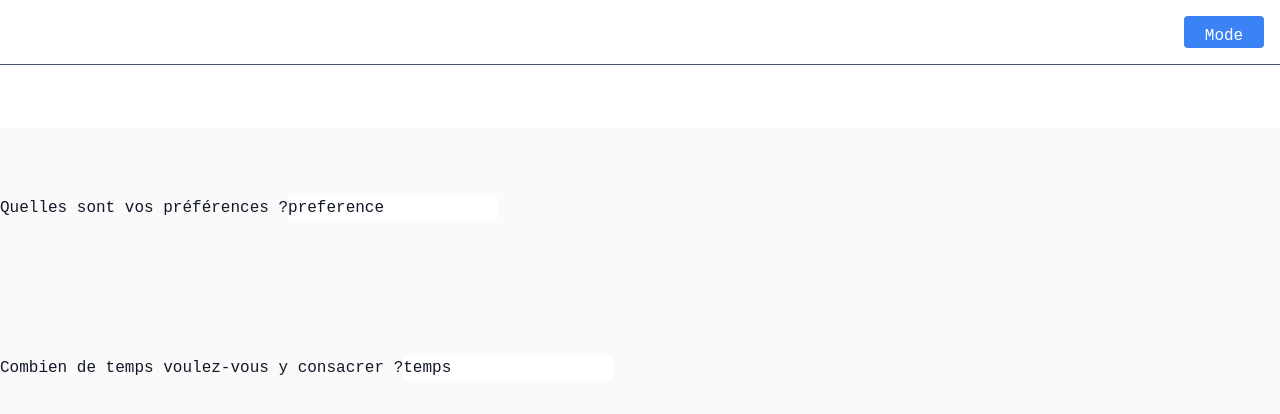
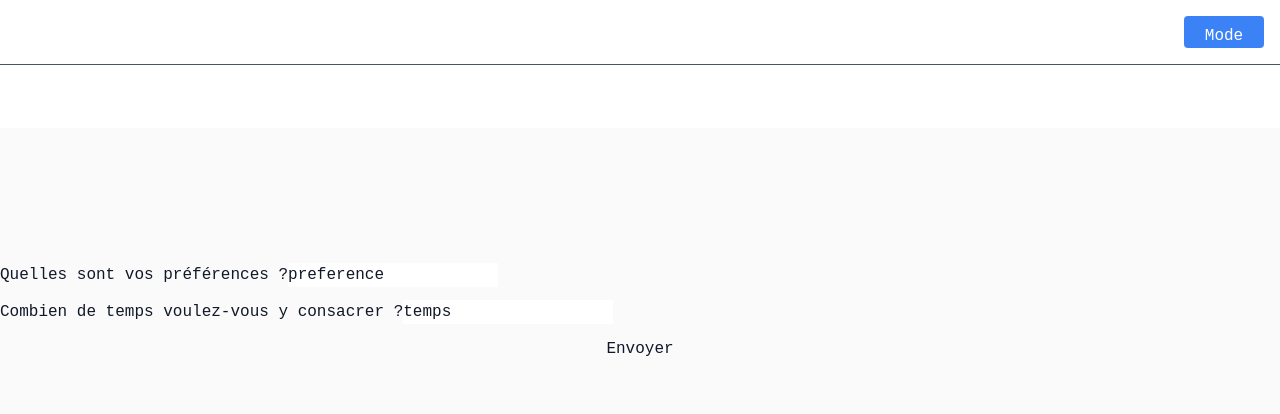
Before and after one commit to arowana755/ExempleNextJs, a Next.js app: page / in a window 1280 px wide. Shown: the top 414 px of the page. Built offline with nearby package versions, Linux system fonts and the light colour scheme.

Commit message:
importation

```diff
--- a/src/app/globals.css
+++ b/src/app/globals.css
@@ -79,8 +79,8 @@ main {
 }
 
 form {
-  margin-top: 10%;
-  height: 20em;
+  padding-top: 10%;
+  height: 15em;
   display: flex;
   flex-direction: column;
   justify-content: space-around;
--- a/src/components/home.tsx
+++ b/src/components/home.tsx
@@ -31,6 +31,8 @@ const Home: React.FC = () => {
                     <label htmlFor="temps">Combien de temps voulez-vous y consacrer ?</label>
                     <input type="text" id="temps" value="temps"/>
                 </div>
+
+                <input type="submit" value="Envoyer"/>
             </form>
         </main>
     );
```
